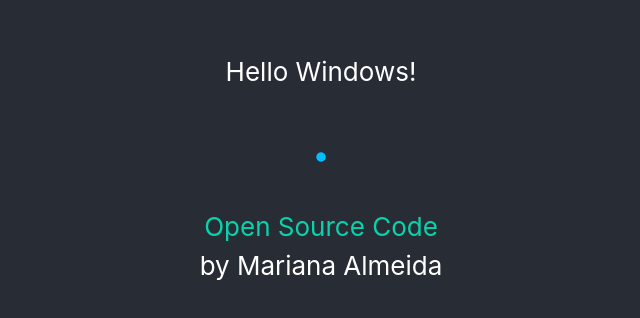
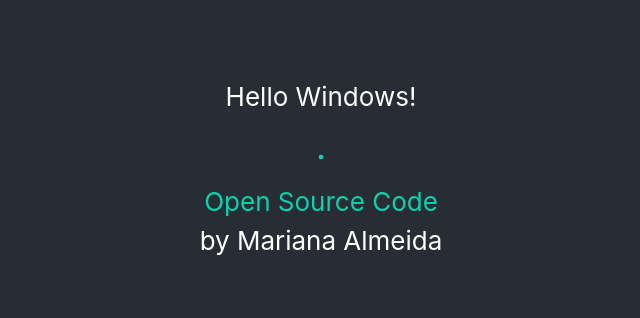
Before and after one commit to mellmontenegro/weather-react-app, a React (Create React App) app: page / in a window 1280 px wide. Shown: the part 232-550 px from the top of the page, without its empty margins (319-959 px from the left). Built offline with nearby package versions, Linux system fonts and the light colour scheme.

Commit message:
Changed loader design

```diff
--- a/src/App.js
+++ b/src/App.js
@@ -1,13 +1,13 @@
 import React from "react";
+import Loader from "react-loader-spinner";
 import "./App.css";
-import Loader from "react-loader-spinner";
 
 function App() {
   return (
     <div className="App">
       <header className="App-header">
         <p>Hello Windows!</p>
-        <Loader type="Puff" color="#00BFFF" height={100} width={100} />
+        <Loader type="Puff" color="#09d3ac" height={50} width={50} />
         <a
           className="App-link"
           href="https://github.com/mellmontenegro/weather-react-app"
```
